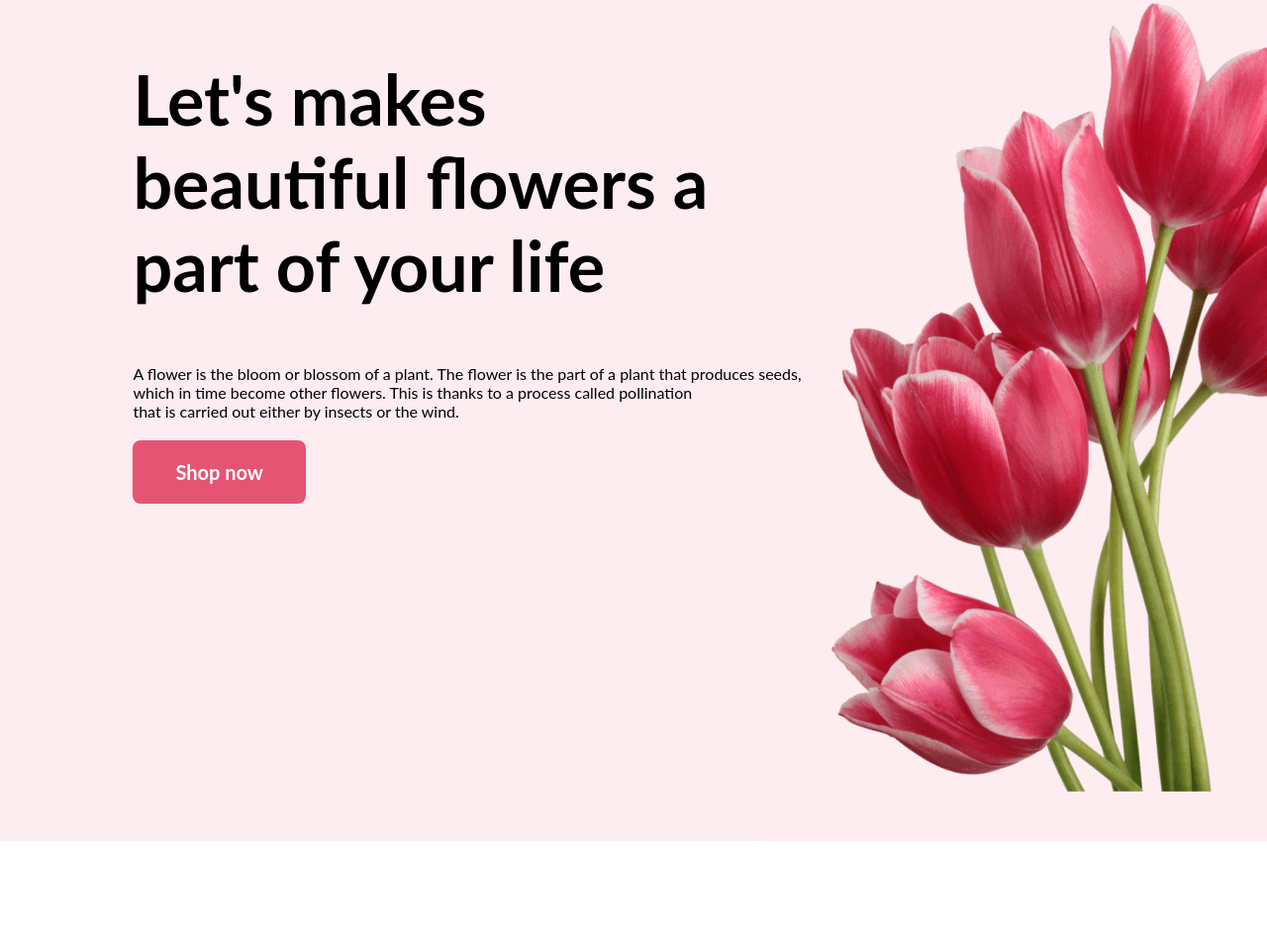
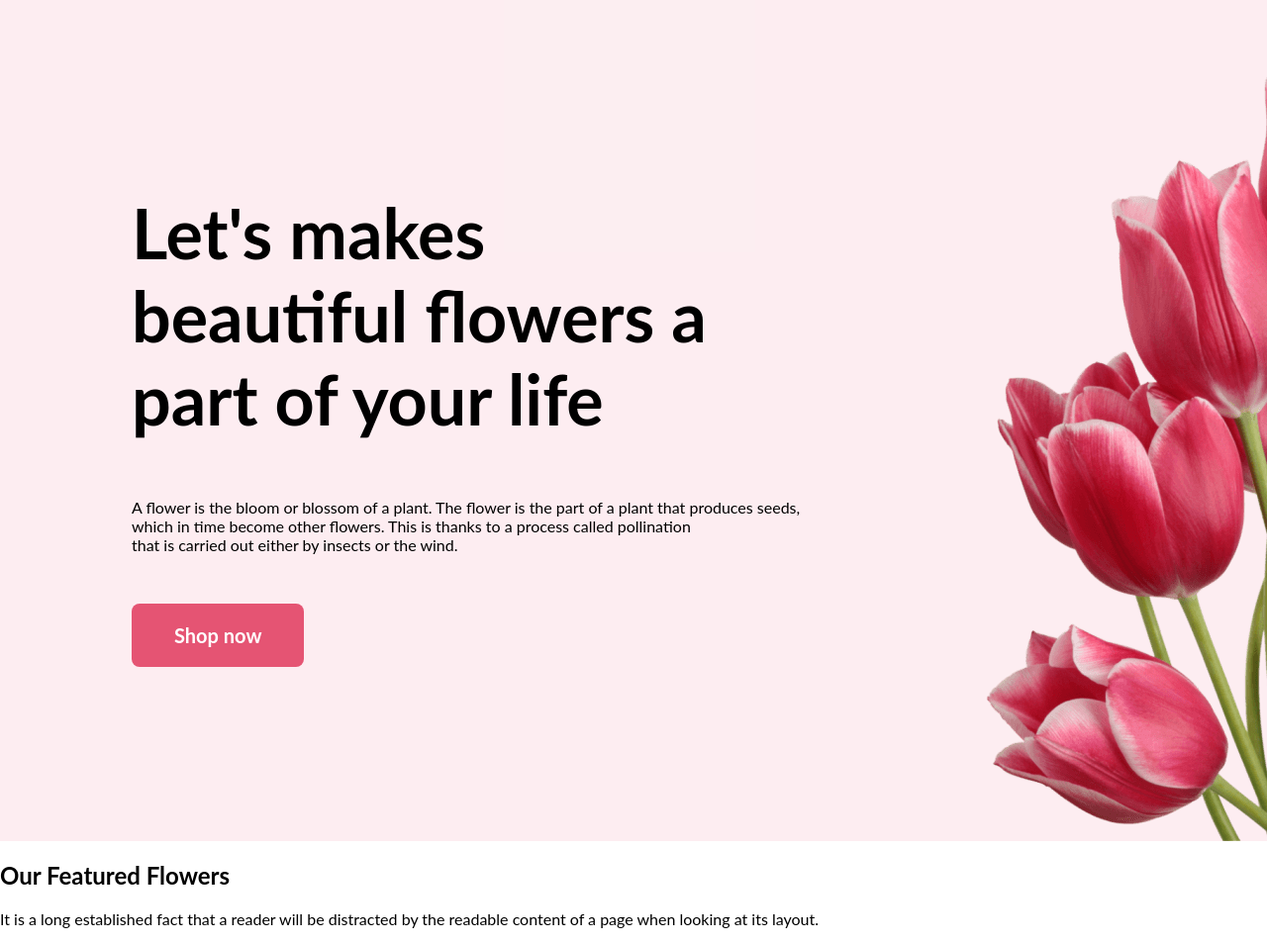
Before and after one commit to Saddam2005/assignment-projects, a plain HTML site: page index.html in a window 1280 px wide. Shown: the top 954 px of the page at 99% size. Before the commit the page ends 850 px from the top, so only its background shows below. Drawn offline with Linux system fonts and the light colour scheme.

Commit message:
added the first section

```diff
--- a/index.html
+++ b/index.html
@@ -26,9 +26,22 @@
                  <a class="shop-now-button" href="">Shop now</a>
     </div>
     <div>
-        <img src="./Flower Asset/pngwing 10.png" alt="">
+        <img class="imges-no1" src="./Flower Asset/pngwing 10.png" alt="">
     </div>
 
    </section>
+
+
+
+
+    <section>
+        <div>
+            <h1>Our Featured Flowers</h1>
+            <p>It is a long established fact that a reader will be distracted by the readable content of a page when looking at its layout.</p>
+        </div>
+    </section>
+
+
+
 </body>
 </html>
--- a/style.css
+++ b/style.css
@@ -8,13 +8,16 @@ body{
     background: rgba(229, 84, 115, 0.10);
     display: flex;
     height: 850px;
-    width: 1920px;
+    width: 1900px;
 }
 .heading{
     font-size: 70px;
+    padding-top: 20%;
 }
 .flower-details{
-    margin-bottom: 40px;
+    margin-bottom: 70px;
+
+
 }
 .shop-now-button{
     text-decoration: none;
@@ -24,8 +27,14 @@ body{
     padding: 20px 43px;
     font-size: 20px;
     font-weight: 700;
+
 }
 .heading-section{
     padding-left: 7%;
 
 }
+.imges-no1{
+    padding-left: 20%;
+    margin-left: 5%;
+    padding-top: 50px;
+}
```
